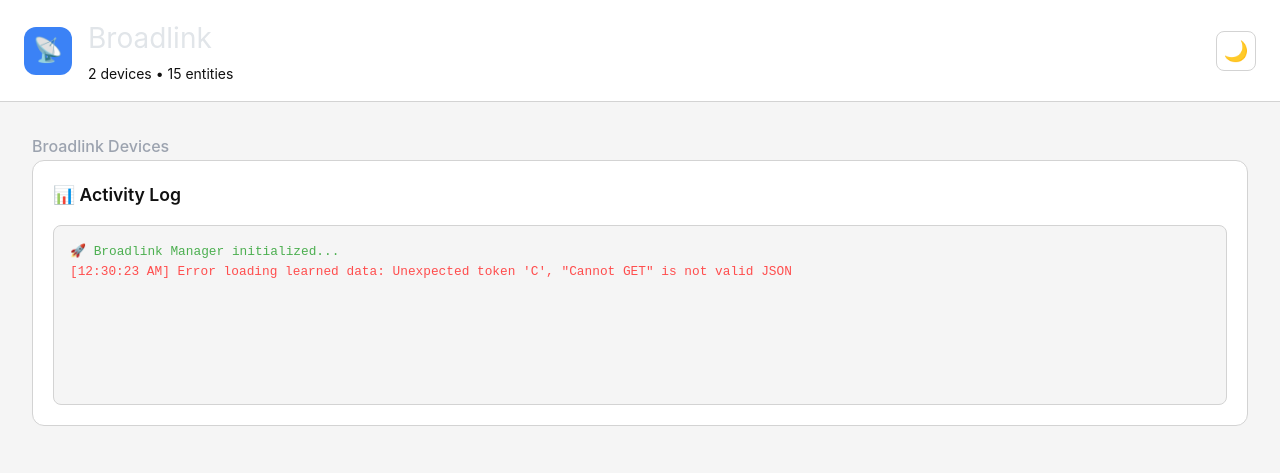
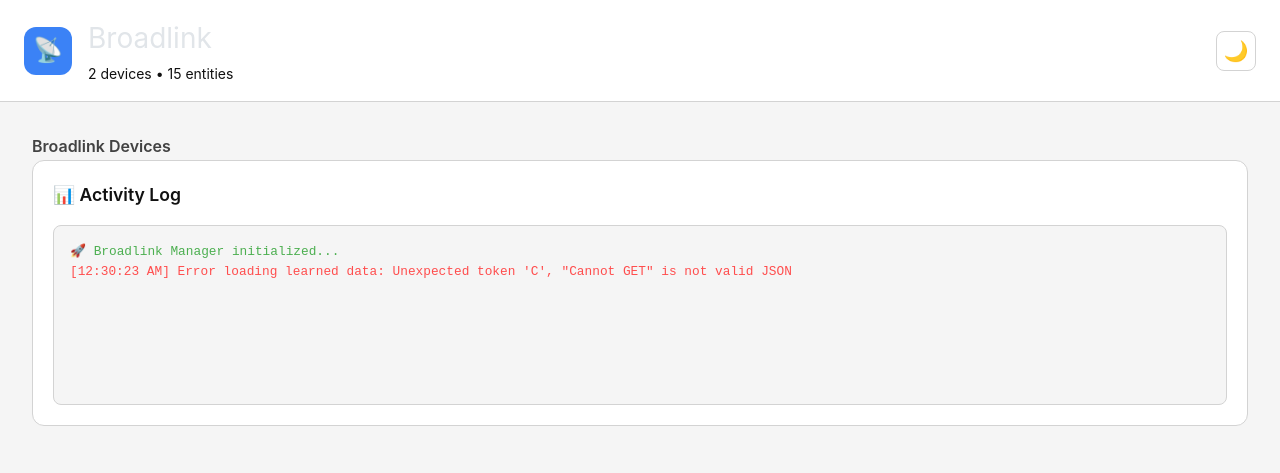
Before and after one commit to tonyperkins/homeassistant-broadlink-manager-v2, a Python web app: template app/templates/index.html in a window 1280 px wide. Shown: the top 473 px of the page. Run offline with Jinja, Linux system fonts and the light colour scheme; the template is opened without the code that fills it, so the values that code supplies are empty.

Commit message:
Fix light colors

```diff
--- a/app/templates/index.html
+++ b/app/templates/index.html
@@ -11,7 +11,7 @@
             --ha-background-color: #f5f5f5;
             --ha-surface-color: #ffffff;
             --ha-text-primary-color: #111111;
-            --ha-text-secondary-color: #5f6368;
+            --ha-text-secondary-color: #424242;
             --ha-border-color: #d3d3d3;
             --ha-success-color: #4caf50;
             --ha-warning-color: #ff9800;
@@ -111,8 +111,8 @@
 
         .section-header {
             font-size: 16px;
-            color: #9ca3af;
-            font-weight: 500;
+            color: var(--ha-text-secondary-color);
+            font-weight: 600;
         }
 
         /* Device Cards */
--- a/config.yaml
+++ b/config.yaml
@@ -1,5 +1,5 @@
 name: Broadlink Manager
-version: "1.10.22"
+version: "1.10.23"
 slug: broadlink-manager
 description: A Home Assistant add-on for managing Broadlink devices with web interface
 arch:
```
Also changed, not shown: CHANGELOG.md.
